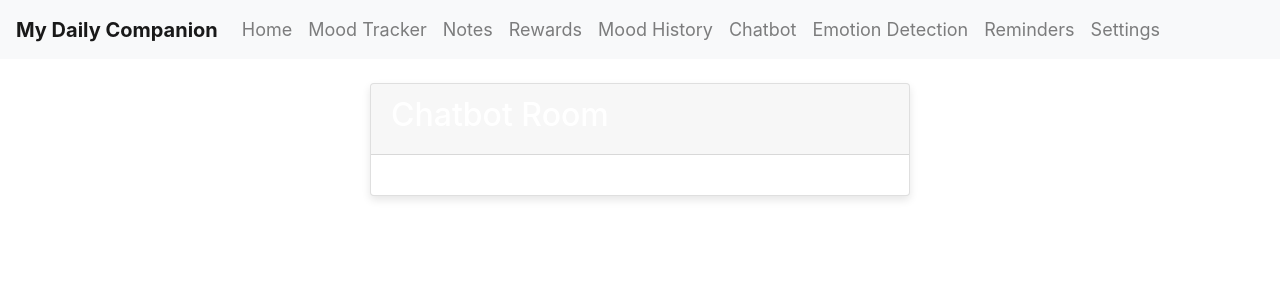
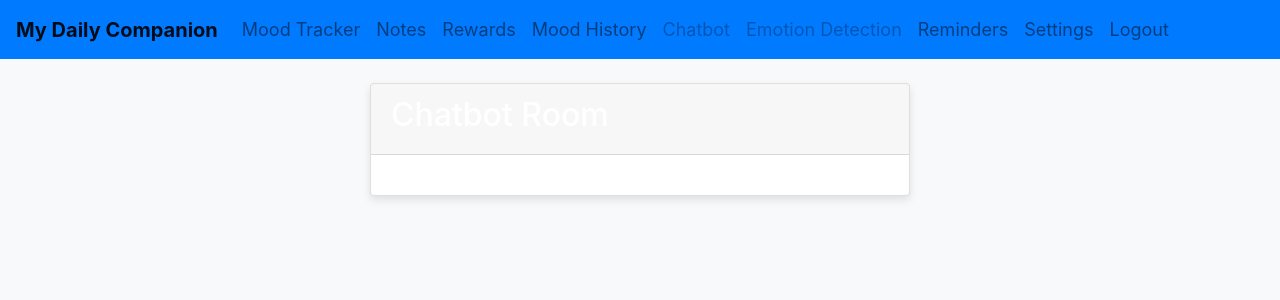
Before and after one commit to Harshit-code-tech/rakhi-2-, a Django app: page /chatbot_room/ in a window 1280 px wide. Shown: the top 300 px of the page. Run offline with Django 3.2, Linux system fonts and the light colour scheme; a user stored in the database is signed in; parts of the project's set-up code (start-up, migrations or seed data) failed here and were passed over; some libraries are stand-ins or nearby versions.

Commit message:
Update base.html

```diff
--- a/rakhi2/my_daily_companion/app/templates/base.html
+++ b/rakhi2/my_daily_companion/app/templates/base.html
@@ -7,22 +7,30 @@
     <title>{% block title %}My Daily Companion{% endblock %}</title>
     <link rel="stylesheet" href="{% static 'css/style.css' %}">
     <link rel="stylesheet" href="https://stackpath.bootstrapcdn.com/bootstrap/4.5.2/css/bootstrap.min.css">
+    <link rel="stylesheet" href="{% static 'css/custom.css' %}">
     {% block extra_head %}{% endblock %}
 </head>
 <body>
-    <nav class="navbar navbar-expand-lg navbar-light bg-light">
-        <a class="navbar-brand" href="#">My Daily Companion</a>
-        <div class="collapse navbar-collapse">
+    <nav class="navbar navbar-expand-lg navbar-light">
+        <a class="navbar-brand" href="{% url 'home' %}">My Daily Companion</a>
+        <button class="navbar-toggler" type="button" data-toggle="collapse" data-target="#navbarNav" aria-controls="navbarNav" aria-expanded="false" aria-label="Toggle navigation">
+            <span class="navbar-toggler-icon"></span>
+        </button>
+        <div class="collapse navbar-collapse" id="navbarNav">
             <ul class="navbar-nav mr-auto">
-                <li class="nav-item"><a class="nav-link" href="{% url 'home' %}">Home</a></li>
+                {% if user.is_authenticated %}
                     <li class="nav-item"><a class="nav-link" href="{% url 'mood_tracker' %}">Mood Tracker</a></li>
                     <li class="nav-item"><a class="nav-link" href="{% url 'notes' %}">Notes</a></li>
                     <li class="nav-item"><a class="nav-link" href="{% url 'reward' %}">Rewards</a></li>
                     <li class="nav-item"><a class="nav-link" href="{% url 'mood_history' %}">Mood History</a></li>
-                <li class="nav-item"><a class="nav-link" href="{% url 'chatbot_room' %}">Chatbot</a></li>
-                <li class="nav-item"><a class="nav-link" href="{% url 'emotion_detection_room' %}">Emotion Detection</a></li>
+                    <li class="nav-item"><a class="nav-link disabled" href="#">Chatbot</a></li>
+                    <li class="nav-item"><a class="nav-link disabled" href="#">Emotion Detection</a></li>
                     <li class="nav-item"><a class="nav-link" href="{% url 'reminder' %}">Reminders</a></li>
                     <li class="nav-item"><a class="nav-link" href="{% url 'settings' %}">Settings</a></li>
+                    <li class="nav-item"><a class="nav-link" href="{% url 'logout' %}">Logout</a></li>
+                {% else %}
+                    <li class="nav-item"><a class="nav-link" href="{% url 'login' %}">Login</a></li>
+                {% endif %}
             </ul>
         </div>
     </nav>
```
Lines whose indentation alone changed are shown as unchanged.
